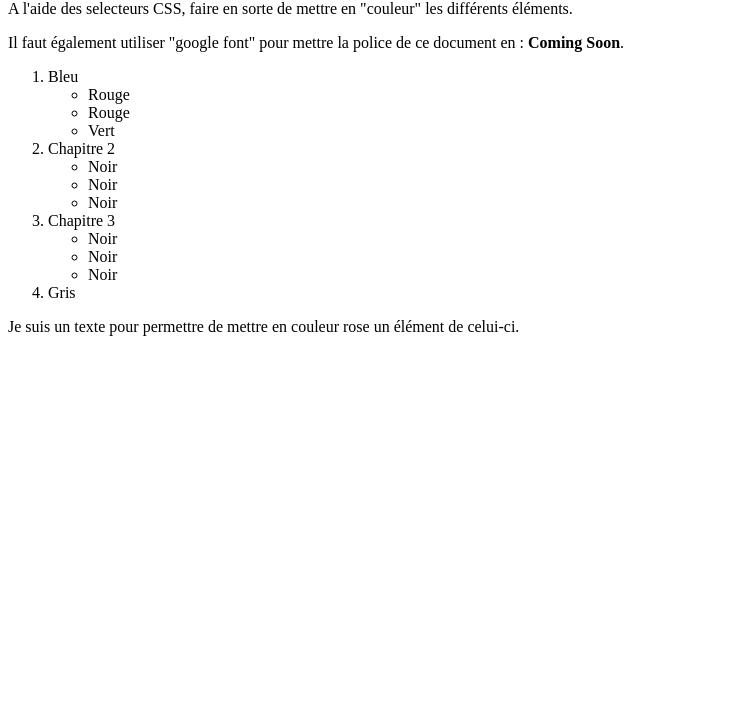
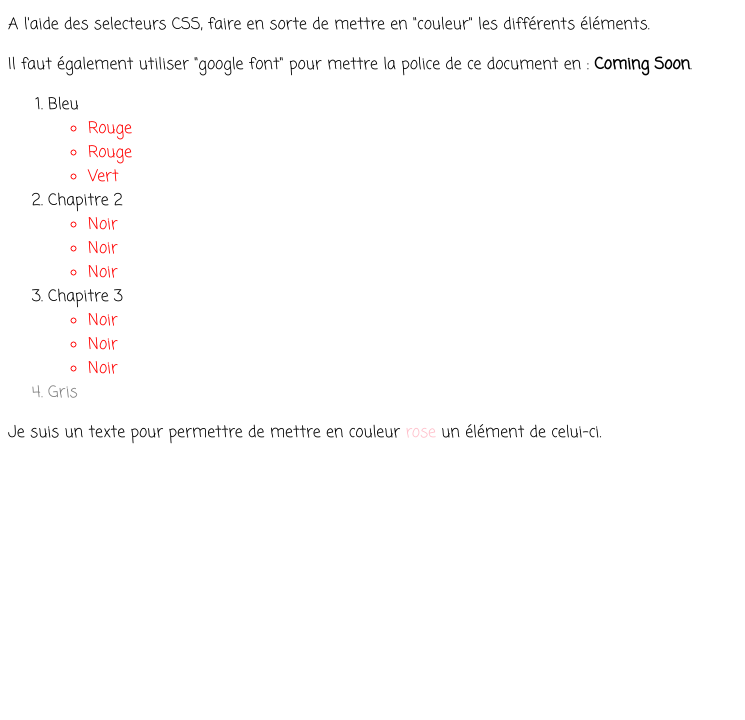
Before and after one commit to GreenDem/Lamanu30, a plain HTML site: page Selecteurs/index.html in a window 1280 px wide. Shown: the part 80-800 px from the top of the page, without its empty margins (0-745 px from the left). Drawn offline with Linux system fonts and the light colour scheme; files that its build step writes are made by us from their sources.

Commit message:
fin journée

```diff
--- a/Selecteurs/index.html
+++ b/Selecteurs/index.html
@@ -7,6 +7,8 @@
     <meta name="viewport" content="width=device-width, initial-scale=1.0">
     <title>Exo 21</title>
     <link rel="stylesheet" href="style.css">
+    <link href="https://fonts.googleapis.com/css2?family=Coming+Soon&display=swap" rel="stylesheet">
+
 </head>
 
 <body>
--- /dev/null
+++ b/Selecteurs/style.css
@@ -0,0 +1,7 @@
+html {font-family: 'Coming Soon', cursive;}
+span > span {color: pink;}
+li:nth-child(4) {color: gray;}
+/* ol > li {color: blue;} */
+ul:first-child {color: red;}
+ul:nth-child(2) {color: black;}
+ul:nth-child(3) {color: black;}
```
Also changed, not shown: EX 5/index.html (+4 -4 lines), Ex 4/index.html (+3 -1 lines).
